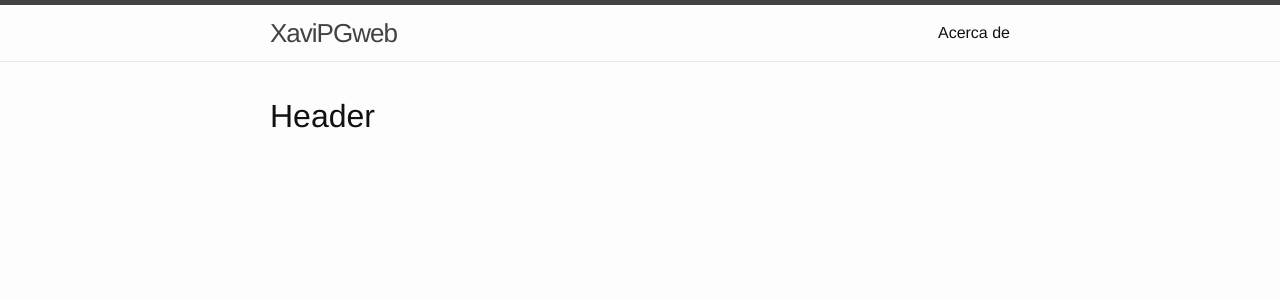
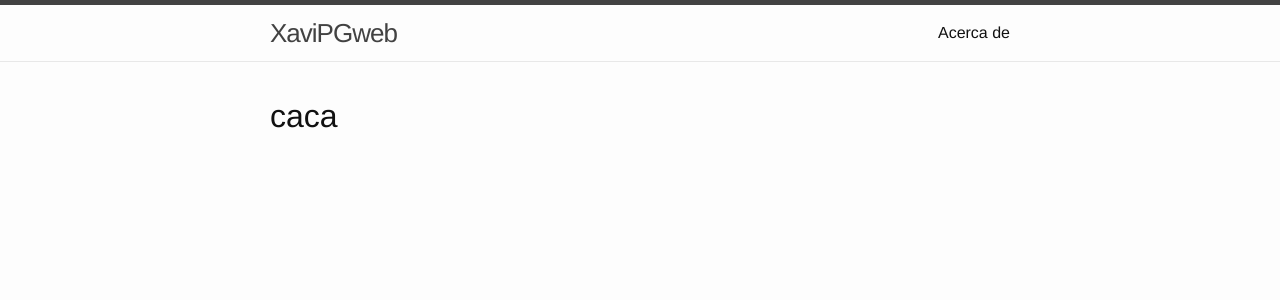
Before and after one commit to xavipgweb/xavipgweb.github.io, a Jekyll site: the page built from index.html, in a window 1280 px wide. Shown: the top 300 px of the page. Built offline with Jekyll 4.4.1, drawn with Linux system fonts in a browser that asks for light colours.

Commit message:
Update index.html

```diff
--- a/index.html
+++ b/index.html
@@ -3,7 +3,7 @@ layout: default
 ---
 
 <body>
-  <h1 id = "text">Header</h1>
+  <h1 id = "text">caca</h1>
 
   <script >
     document.getElementById("text").innerHTML("LOL");
```
